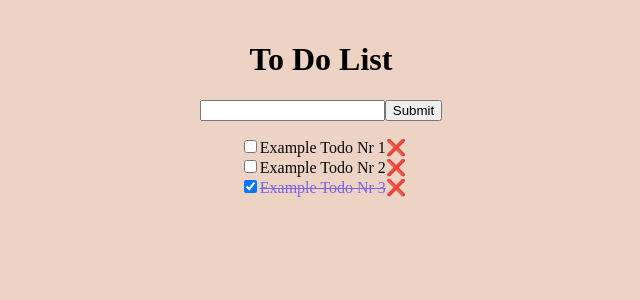
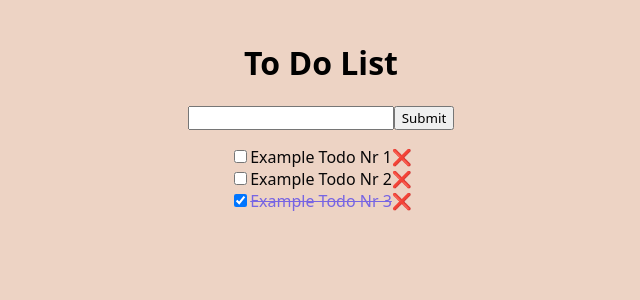
Before and after one commit to NinoHelfenstein/pwa-to-do-list, a React (Create React App) app: page / in a window 1280 px wide. Shown: the top 300 px of the page, without its empty margins (319-959 px from the left). Built offline with nearby package versions, Linux system fonts and the light colour scheme.

Commit message:
remove button cursor pointer

```diff
--- a/src/index.css
+++ b/src/index.css
@@ -1,3 +1,7 @@
+* {
+  font-family: system-ui, -apple-system, BlinkMacSystemFont, 'Segoe UI', Roboto, Oxygen, Ubuntu, Cantarell, 'Open Sans', 'Helvetica Neue', sans-serif, sans-serif
+}
+
 :root {
   --champagne-pink: #edd3c4ff;
   --thistle: #c8adc0ff;
@@ -20,7 +24,7 @@
   flex-direction: column;
   padding-top: 20px;
   align-items: center;
-  justify-content: start;
+  justify-content: flex-start;
 }
 
 h1 {
@@ -29,6 +33,8 @@
 
 .ToDoList {
   list-style: none;
+  padding: 0px;
+  text-align: center;
 }
 
 li {
@@ -39,3 +45,7 @@
   color: var(--medium-slate-blue);
   text-decoration: line-through;
 }
+
+.removeToDo {
+  cursor: pointer;
+}
```
